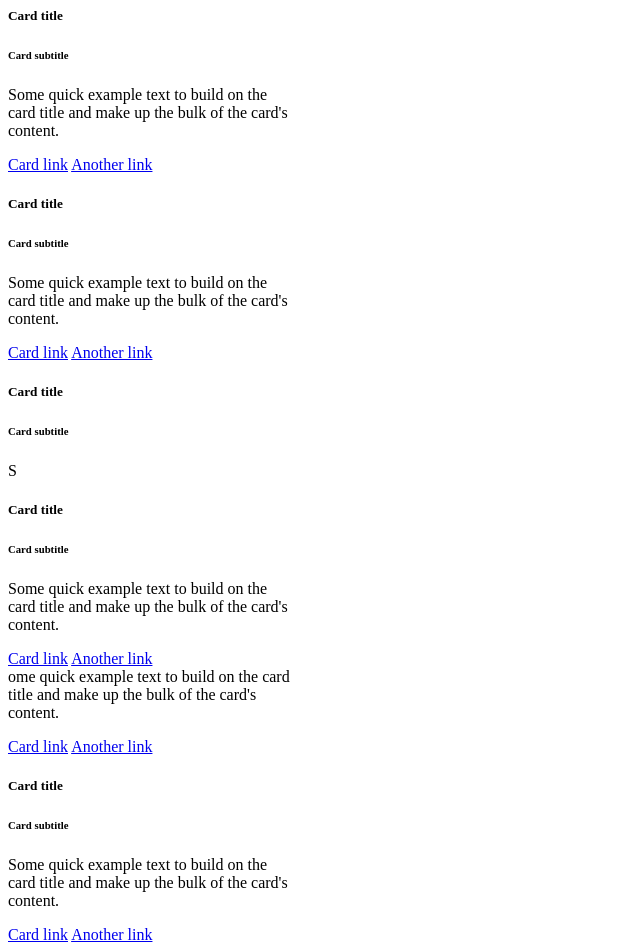
After one commit to bensammwaniki/Impress-me, a Python web app: template app/templates/pitches.html in a window 1280 px wide. The commit adds this page. Shown: the whole page, without its empty margins (0-640 px from the left). Run offline with Jinja, Linux system fonts and the light colour scheme; the template is opened without the code that fills it, so the values that code supplies are empty; some libraries are stand-ins or nearby versions.

Commit message:
addedauth.html

```diff
--- /dev/null
+++ b/app/templates/pitches.html
@@ -0,0 +1,46 @@
+<div class="row">
+    <div class="card" style="width: 18rem;">
+        <div class="card-body">
+          <h5 class="card-title">Card title</h5>
+          <h6 class="card-subtitle mb-2 text-muted">Card subtitle</h6>
+          <p class="card-text">Some quick example text to build on the card title and make up the bulk of the card's content.</p>
+          <a href="#" class="card-link">Card link</a>
+          <a href="#" class="card-link">Another link</a>
+        </div>
+      </div>
+      <div class="card" style="width: 18rem;">
+        <div class="card-body">
+          <h5 class="card-title">Card title</h5>
+          <h6 class="card-subtitle mb-2 text-muted">Card subtitle</h6>
+          <p class="card-text">Some quick example text to build on the card title and make up the bulk of the card's content.</p>
+          <a href="#" class="card-link">Card link</a>
+          <a href="#" class="card-link">Another link</a>
+        </div>
+      </div>
+      <div class="card" style="width: 18rem;">
+        <div class="card-body">
+          <h5 class="card-title">Card title</h5>
+          <h6 class="card-subtitle mb-2 text-muted">Card subtitle</h6>
+          <p class="card-text">S<div class="card" style="width: 18rem;">
+            <div class="card-body">
+              <h5 class="card-title">Card title</h5>
+              <h6 class="card-subtitle mb-2 text-muted">Card subtitle</h6>
+              <p class="card-text">Some quick example text to build on the card title and make up the bulk of the card's content.</p>
+              <a href="#" class="card-link">Card link</a>
+              <a href="#" class="card-link">Another link</a>
+            </div>
+          </div>ome quick example text to build on the card title and make up the bulk of the card's content.</p>
+          <a href="#" class="card-link">Card link</a>
+          <a href="#" class="card-link">Another link</a>
+        </div>
+      </div>
+      <div class="card" style="width: 18rem;">
+        <div class="card-body">
+          <h5 class="card-title">Card title</h5>
+          <h6 class="card-subtitle mb-2 text-muted">Card subtitle</h6>
+          <p class="card-text">Some quick example text to build on the card title and make up the bulk of the card's content.</p>
+          <a href="#" class="card-link">Card link</a>
+          <a href="#" class="card-link">Another link</a>
+        </div>
+      </div>
+</div>
```
Also changed, not shown: app/templates/base.html (+11 -0 lines), app/templates/nav.html (added, +24 -0 lines), app/templates/auth/login.html (added), app/templates/auth/register.html (added), app/templates/footer.html (added).
